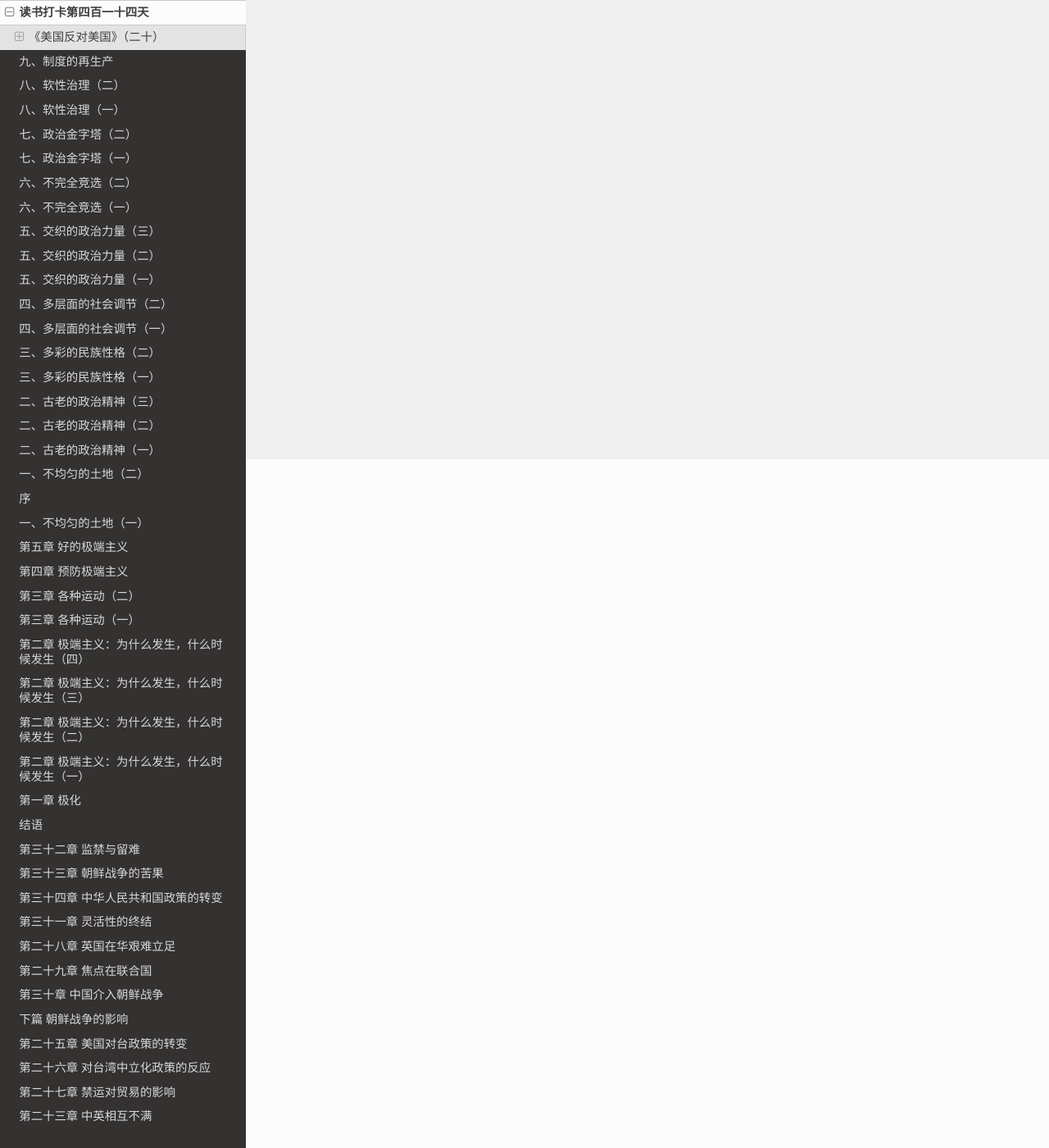
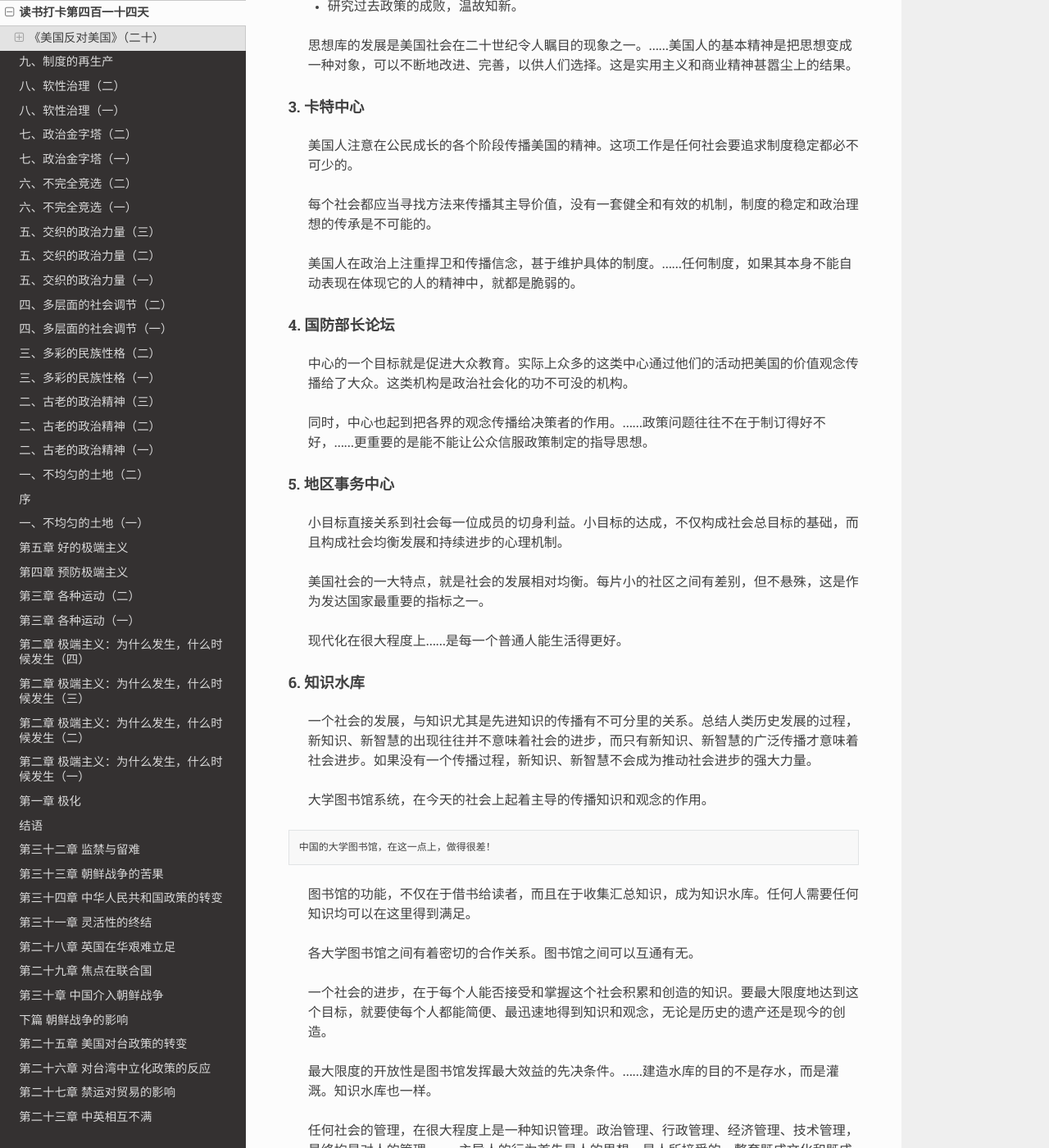
Before and after one commit to xiangming1975/reading, a Sphinx documentation site: the page built from source/2021-09-12.md, in a window 1280 px wide and 1400 px high, scrolled down 840 px. Shown: the whole window at 82% size. Built offline with Sphinx 7.4.7 and the Read the Docs theme 2.0.0, drawn with Linux system fonts in a browser that asks for light colours; some of the changed text lies outside the part shown.

Commit message:
美国反对美国

````diff
--- a/source/2021-09-12.md
+++ b/source/2021-09-12.md
@@ -18,4 +18,70 @@
 > 3. 政府计划的评估者。
 > 4. 政府人员的来源。
 
->
+> 思想库有意无意地起到一种“社会医师”的作用。它们不断寻找和发现社会上存在的问题，提出解决问题的方案，这也是思想库要生存下去和获得资助不可缺少的条件。
+
+#### 2. 布鲁金斯学会
+
+> 布鲁金斯学会主要研究公共政策问题，大体上可分为三类：
+> * 精确地完整地确定政策问题；
+> * 使公众注意正在出现的问题；
+> * 研究过去政策的成败，温故知新。
+
+> 思想库的发展是美国社会在二十世纪令人瞩目的现象之一。……美国人的基本精神是把思想变成一种对象，可以不断地改进、完善，以供人们选择。这是实用主义和商业精神甚嚣尘上的结果。
+
+#### 3. 卡特中心
+
+> 美国人注意在公民成长的各个阶段传播美国的精神。这项工作是任何社会要追求制度稳定都必不可少的。
+
+> 每个社会都应当寻找方法来传播其主导价值，没有一套健全和有效的机制，制度的稳定和政治理想的传承是不可能的。
+
+> 美国人在政治上注重捍卫和传播信念，甚于维护具体的制度。……任何制度，如果其本身不能自动表现在体现它的人的精神中，就都是脆弱的。
+
+#### 4. 国防部长论坛
+
+> 中心的一个目标就是促进大众教育。实际上众多的这类中心通过他们的活动把美国的价值观念传播给了大众。这类机构是政治社会化的功不可没的机构。
+
+> 同时，中心也起到把各界的观念传播给决策者的作用。……政策问题往往不在于制订得好不好，……更重要的是能不能让公众信服政策制定的指导思想。
+
+#### 5. 地区事务中心
+
+> 小目标直接关系到社会每一位成员的切身利益。小目标的达成，不仅构成社会总目标的基础，而且构成社会均衡发展和持续进步的心理机制。
+
+> 美国社会的一大特点，就是社会的发展相对均衡。每片小的社区之间有差别，但不悬殊，这是作为发达国家最重要的指标之一。
+
+> 现代化在很大程度上……是每一个普通人能生活得更好。
+
+#### 6. 知识水库
+
+> 一个社会的发展，与知识尤其是先进知识的传播有不可分里的关系。总结人类历史发展的过程，新知识、新智慧的出现往往并不意味着社会的进步，而只有新知识、新智慧的广泛传播才意味着社会进步。如果没有一个传播过程，新知识、新智慧不会成为推动社会进步的强大力量。
+
+> 大学图书馆系统，在今天的社会上起着主导的传播知识和观念的作用。
+```
+中国的大学图书馆，在这一点上，做得很差！
+```
+> 图书馆的功能，不仅在于借书给读者，而且在于收集汇总知识，成为知识水库。任何人需要任何知识均可以在这里得到满足。
+
+> 各大学图书馆之间有着密切的合作关系。图书馆之间可以互通有无。
+
+> 一个社会的进步，在于每个人能否接受和掌握这个社会积累和创造的知识。要最大限度地达到这个目标，就要使每个人都能简便、最迅速地得到知识和观念，无论是历史的遗产还是现今的创造。
+
+> 最大限度的开放性是图书馆发挥最大效益的先决条件。……建造水库的目的不是存水，而是灌溉。知识水库也一样。
+
+> 任何社会的管理，在很大程度上是一种知识管理。政治管理、行政管理、经济管理、技术管理，最终均是对人的管理。……主导人的行为首先是人的思想，是人所接受的一整套既成文化和既成观念，以及人们在这个基础上所进行的创造。一切社会的进步和冲突其实都源自对知识的管理。
+
+> 一个社会采用何种方式来管理知识，在某种程度上可以解释这个社会的格局。传播知识，……是政治的重大责任，有时候还是政治的沉重负担。
+
+#### 7. 市图书馆
+
+> 在大部分小城镇里，人们不会感到明显的落后，人们可以享受到现代化的所有成果。这是社会稳定的一个重要方面。……政治经济发展不平衡会引出种种矛盾。这些矛盾并不是人为的，而是社会发展到一定阶段不可避免的。问题是有没有把这些问题上升为政治管理和社会协调的前提，从而去推进全国政治经济发展的均衡化。
+
+> 需要探讨的是，为什么小城市能达到这样的水准？
+> * 其一是高度发展的商品经济。
+> * 其二是高度发达的交通系统。
+> * 其三是巨大的生产能力。
+> * 其四是有力的管理体制。
+```
+我认为前面还要加一个第零项，也是最重要的一点：美元霸权收割全球利润回馈小城市。
+
+中国如果不走美国这条霸权路，中国的小城镇可能永远都达不到美国小城镇的富裕程度。
+```
````
Also changed, not shown: source/2021-09-13.md (added, +15 -0 lines).
